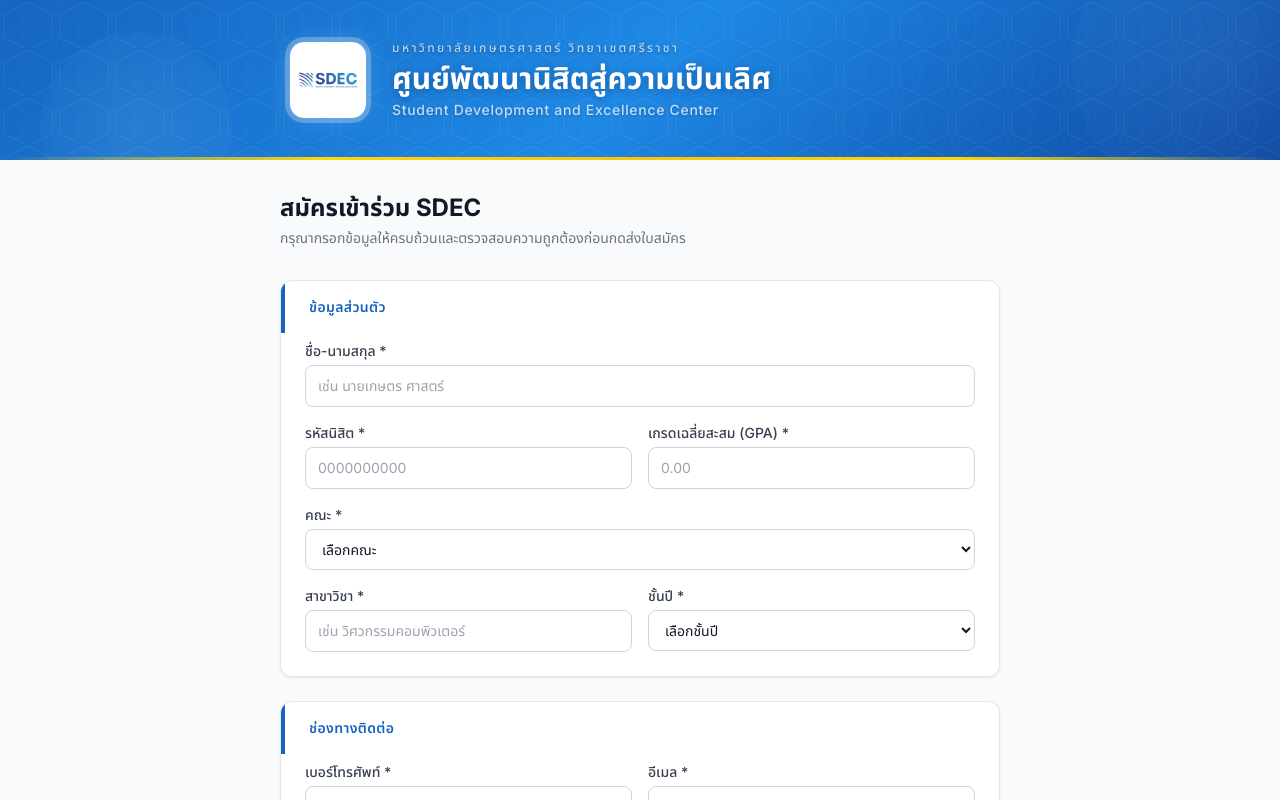
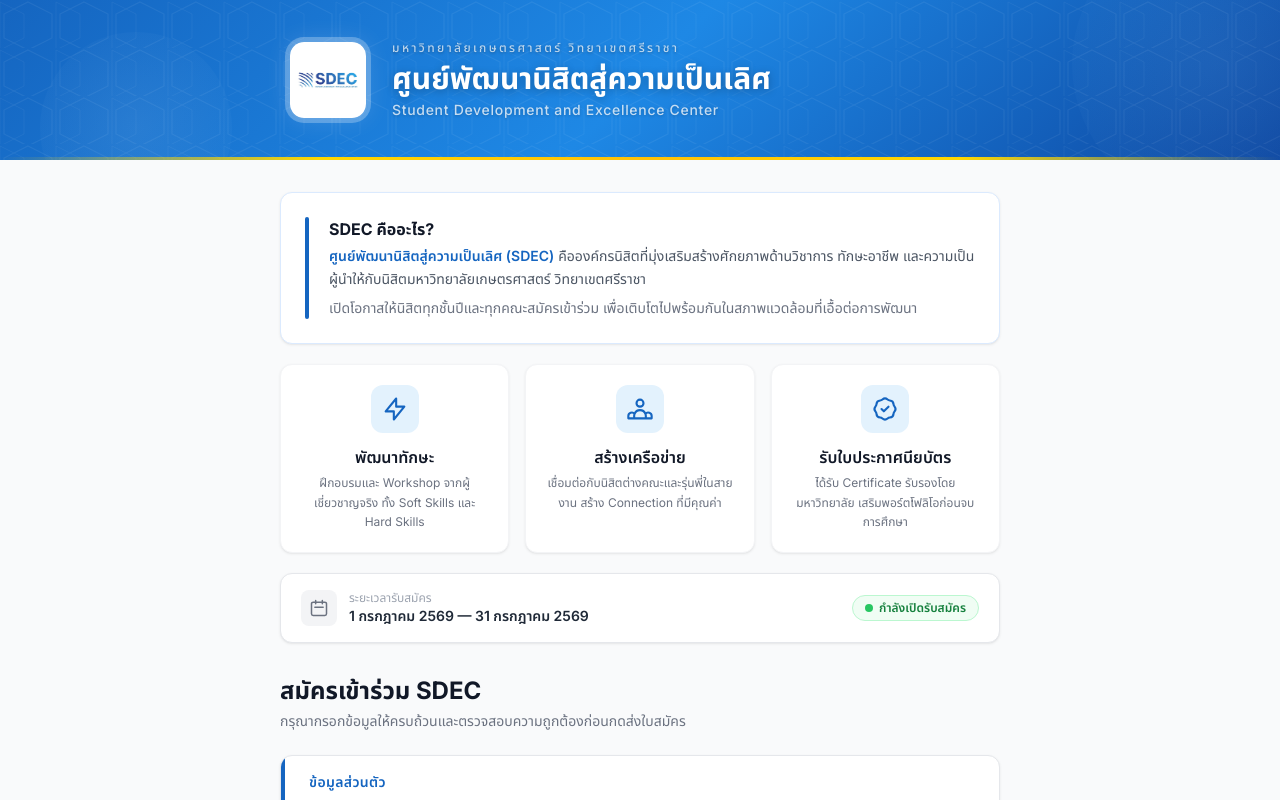
Before and after one commit to Phawatcharakorn/Register_SDEC, a Next.js app: page / in a window 1280 px wide. Shown: the top 800 px of the page. Built offline with nearby package versions, Linux system fonts and the light colour scheme.

Commit message:
feat: add Hero Section with about, highlights, and application period

```diff
--- a/src/app/page.tsx
+++ b/src/app/page.tsx
@@ -1,6 +1,7 @@
 import Image from 'next/image'
 import Link from 'next/link'
 import ApplicationForm from '@/components/forms/ApplicationForm'
+import HeroSection from '@/components/HeroSection'
 
 export default function HomePage() {
   return (
@@ -68,8 +69,13 @@
 
       {/* Form area */}
       <div className="mx-auto max-w-3xl px-4 py-8 sm:px-6">
+        {/* Hero Section */}
+        <div className="mb-8">
+          <HeroSection />
+        </div>
+
         {/* Page title */}
-        <div className="mb-8">
+        <div className="mb-6">
           <h2 className="text-2xl font-bold text-gray-900">สมัครเข้าร่วม SDEC</h2>
           <p className="mt-1 text-sm text-gray-500">
             กรุณากรอกข้อมูลให้ครบถ้วนและตรวจสอบความถูกต้องก่อนกดส่งใบสมัคร
--- /dev/null
+++ b/src/components/HeroSection.tsx
@@ -0,0 +1,106 @@
+const highlights = [
+  {
+    icon: (
+      <svg className="h-7 w-7" fill="none" viewBox="0 0 24 24" stroke="currentColor">
+        <path strokeLinecap="round" strokeLinejoin="round" strokeWidth={1.8}
+          d="M13 10V3L4 14h7v7l9-11h-7z" />
+      </svg>
+    ),
+    title: 'พัฒนาทักษะ',
+    desc: 'ฝึกอบรมและ Workshop จากผู้เชี่ยวชาญจริง ทั้ง Soft Skills และ Hard Skills',
+  },
+  {
+    icon: (
+      <svg className="h-7 w-7" fill="none" viewBox="0 0 24 24" stroke="currentColor">
+        <path strokeLinecap="round" strokeLinejoin="round" strokeWidth={1.8}
+          d="M17 20h5v-2a3 3 0 00-5.356-1.857M17 20H7m10 0v-2c0-.656-.126-1.283-.356-1.857M7 20H2v-2a3 3 0 015.356-1.857M7 20v-2c0-.656.126-1.283.356-1.857m0 0a5.002 5.002 0 019.288 0M15 7a3 3 0 11-6 0 3 3 0 016 0z" />
+      </svg>
+    ),
+    title: 'สร้างเครือข่าย',
+    desc: 'เชื่อมต่อกับนิสิตต่างคณะและรุ่นพี่ในสายงาน สร้าง Connection ที่มีคุณค่า',
+  },
+  {
+    icon: (
+      <svg className="h-7 w-7" fill="none" viewBox="0 0 24 24" stroke="currentColor">
+        <path strokeLinecap="round" strokeLinejoin="round" strokeWidth={1.8}
+          d="M9 12l2 2 4-4M7.835 4.697a3.42 3.42 0 001.946-.806 3.42 3.42 0 014.438 0 3.42 3.42 0 001.946.806 3.42 3.42 0 013.138 3.138 3.42 3.42 0 00.806 1.946 3.42 3.42 0 010 4.438 3.42 3.42 0 00-.806 1.946 3.42 3.42 0 01-3.138 3.138 3.42 3.42 0 00-1.946.806 3.42 3.42 0 01-4.438 0 3.42 3.42 0 00-1.946-.806 3.42 3.42 0 01-3.138-3.138 3.42 3.42 0 00-.806-1.946 3.42 3.42 0 010-4.438 3.42 3.42 0 00.806-1.946 3.42 3.42 0 013.138-3.138z" />
+      </svg>
+    ),
+    title: 'รับใบประกาศนียบัตร',
+    desc: 'ได้รับ Certificate รับรองโดยมหาวิทยาลัย เสริมพอร์ตโฟลิโอก่อนจบการศึกษา',
+  },
+]
+
+// ปรับวันเปิด-ปิดรับสมัครได้ที่นี่
+const OPEN_DATE  = '1 กรกฎาคม 2569'
+const CLOSE_DATE = '31 กรกฎาคม 2569'
+const IS_OPEN    = true
+
+export default function HeroSection() {
+  return (
+    <section className="space-y-5">
+      {/* About SDEC */}
+      <div className="rounded-xl border border-blue-100 bg-white p-6 shadow-card">
+        <div className="flex flex-col gap-3 sm:flex-row sm:items-start sm:gap-5">
+          {/* Blue left bar */}
+          <div className="hidden sm:block w-1 shrink-0 self-stretch rounded-full bg-ku-green" />
+          <div>
+            <h2 className="text-base font-bold text-gray-900 mb-1">SDEC คืออะไร?</h2>
+            <p className="text-sm leading-relaxed text-gray-600">
+              <span className="font-semibold text-ku-green">ศูนย์พัฒนานิสิตสู่ความเป็นเลิศ (SDEC)</span>{' '}
+              คือองค์กรนิสิตที่มุ่งเสริมสร้างศักยภาพด้านวิชาการ ทักษะอาชีพ
+              และความเป็นผู้นำให้กับนิสิตมหาวิทยาลัยเกษตรศาสตร์ วิทยาเขตศรีราชา
+            </p>
+            <p className="mt-1.5 text-sm leading-relaxed text-gray-500">
+              เปิดโอกาสให้นิสิตทุกชั้นปีและทุกคณะสมัครเข้าร่วม
+              เพื่อเติบโตไปพร้อมกันในสภาพแวดล้อมที่เอื้อต่อการพัฒนา
+            </p>
+          </div>
+        </div>
+      </div>
+
+      {/* Highlight Cards */}
+      <div className="grid grid-cols-1 gap-4 sm:grid-cols-3">
+        {highlights.map((item) => (
+          <div key={item.title} className="rounded-xl border border-gray-100 bg-white p-5 shadow-card text-center hover:shadow-md transition-shadow">
+            <div className="mx-auto mb-3 flex h-12 w-12 items-center justify-center rounded-xl bg-ku-green-50 text-ku-green">
+              {item.icon}
+            </div>
+            <h3 className="mb-1 font-semibold text-gray-900">{item.title}</h3>
+            <p className="text-xs leading-relaxed text-gray-500">{item.desc}</p>
+          </div>
+        ))}
+      </div>
+
+      {/* Application period */}
+      <div className="flex flex-col items-start justify-between gap-3 rounded-xl border border-gray-200 bg-white px-5 py-4 shadow-card sm:flex-row sm:items-center">
+        <div className="flex items-center gap-3">
+          <div className="flex h-9 w-9 shrink-0 items-center justify-center rounded-lg bg-gray-100">
+            <svg className="h-5 w-5 text-gray-500" fill="none" viewBox="0 0 24 24" stroke="currentColor">
+              <path strokeLinecap="round" strokeLinejoin="round" strokeWidth={1.8}
+                d="M8 7V3m8 4V3m-9 8h10M5 21h14a2 2 0 002-2V7a2 2 0 00-2-2H5a2 2 0 00-2 2v12a2 2 0 002 2z" />
+            </svg>
+          </div>
+          <div>
+            <p className="text-xs text-gray-400">ระยะเวลารับสมัคร</p>
+            <p className="text-sm font-semibold text-gray-800">
+              {OPEN_DATE} — {CLOSE_DATE}
+            </p>
+          </div>
+        </div>
+
+        {IS_OPEN ? (
+          <span className="inline-flex items-center gap-1.5 rounded-full bg-green-50 border border-green-200 px-3 py-1 text-xs font-semibold text-green-700">
+            <span className="h-2 w-2 rounded-full bg-green-500 animate-pulse" />
+            กำลังเปิดรับสมัคร
+          </span>
+        ) : (
+          <span className="inline-flex items-center gap-1.5 rounded-full bg-gray-100 border border-gray-200 px-3 py-1 text-xs font-semibold text-gray-500">
+            <span className="h-2 w-2 rounded-full bg-gray-400" />
+            ปิดรับสมัครแล้ว
+          </span>
+        )}
+      </div>
+    </section>
+  )
+}
```
